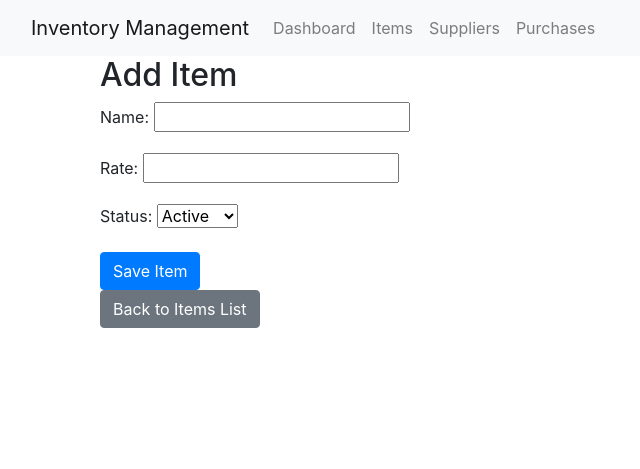
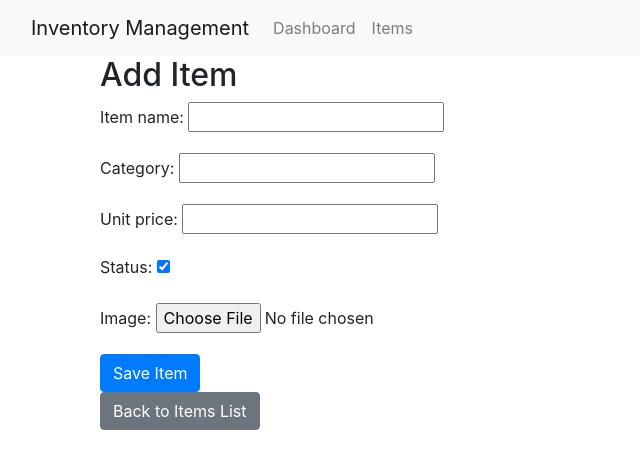
Before and after one commit to Rks950408/Inventory_management_django, a Django app: page /items/items/add/ in a window 1280 px wide. Shown: the top 469 px of the page, without its empty margins (0-640 px from the left). Run offline with Django 5.2, Linux system fonts and the light colour scheme; some libraries are stand-ins or nearby versions.

Commit message:
update item_master

```diff
--- a/inventory_management/inventory_management/settings.py
+++ b/inventory_management/inventory_management/settings.py
@@ -123,6 +123,8 @@ USE_TZ = True
 # https://docs.djangoproject.com/en/5.1/howto/static-files/
 
 STATIC_URL = 'static/'
+MEDIA_URL = '/media/'
+MEDIA_ROOT = BASE_DIR / 'media'
 
 # Default primary key field type
 # https://docs.djangoproject.com/en/5.1/ref/settings/#default-auto-field
--- a/inventory_management/inventory_management/urls.py
+++ b/inventory_management/inventory_management/urls.py
@@ -16,10 +16,11 @@ Including another URLconf
 """
 from django.contrib import admin
 from django.urls import path, include
-
+from django.conf import settings
+from django.conf.urls.static import static
 urlpatterns = [
     path('admin/', admin.site.urls),
     path('items/', include('item_master.urls')),
     path('suppliers/', include('supplier.urls')),
     path('purchases/', include('purchase.urls')),
-]
+]+ static(settings.MEDIA_URL, document_root=settings.MEDIA_ROOT)
--- a/inventory_management/item_master/forms.py
+++ b/inventory_management/item_master/forms.py
@@ -4,4 +4,4 @@ from .models import Item
 class ItemForm(forms.ModelForm):
     class Meta:
         model = Item
-        fields = ['name', 'rate', 'status']  # Add other fields if necessary
+        fields = ['item_name', 'category', 'unit_price', 'status', 'image']
--- a/inventory_management/item_master/models.py
+++ b/inventory_management/item_master/models.py
@@ -1,17 +1,15 @@
 from django.db import models
 
-# Create your models here.
-
 class Item(models.Model):
-    STATUS_CHOICES = [
-        (1, 'Active'),
-        (0, 'Inactive'),
-    ]
-    name = models.CharField(max_length=100)
-    rate = models.DecimalField(max_digits=10, decimal_places=2)
-    status = models.IntegerField(choices=STATUS_CHOICES, default=1)
-    entry_date = models.DateTimeField(auto_now_add=True)
-    user_id = models.IntegerField()
+    item_name = models.CharField(max_length=200)
+    category = models.CharField(max_length=100)
+    unit_price = models.DecimalField(max_digits=10, decimal_places=2)
+    status = models.BooleanField(default=True)
+    image = models.ImageField(upload_to='item_images', blank=True, null=True)
+    added_on = models.DateTimeField(auto_now_add=True)
 
     def __str__(self):
-        return self.name
+        return self.item_name
+
+    class Meta:
+        db_table = 'item_master'
--- a/inventory_management/item_master/templates/item_master/add_item.html
+++ b/inventory_management/item_master/templates/item_master/add_item.html
@@ -5,7 +5,7 @@
 {% block content %}
 <div class="container">
     <h2>Add Item</h2>
-    <form method="post">
+    <form method="post" enctype="multipart/form-data">
         {% csrf_token %}
         {{ form.as_p }}
         <button type="submit" class="btn btn-primary">Save Item</button>
--- a/inventory_management/item_master/urls.py
+++ b/inventory_management/item_master/urls.py
@@ -1,8 +1,8 @@
 from django.urls import path
-from .views import item_list, dashboard,add_item
+from .views import item_list, dashboard, add_item
 
 urlpatterns = [
     path('', item_list, name='item_list'),
     path('dashboard/', dashboard, name='item_dashboard'),
-     path('items/add/', add_item, name='add_item'),
+    path('items/add/', add_item, name='add_item'),
 ]
--- a/inventory_management/item_master/views.py
+++ b/inventory_management/item_master/views.py
@@ -1,4 +1,4 @@
-from django.shortcuts import render, redirect  # Import redirect
+from django.shortcuts import render, redirect
 from .models import Item
 from .forms import ItemForm
 
@@ -7,24 +7,24 @@ def item_list(request):
     items = Item.objects.all()
 
     if search_query:
-        items = items.filter(name__icontains=search_query)
+        items = items.filter(item_name__icontains=search_query)
 
     return render(request, 'item_master/item_list.html', {'items': items, 'search_query': search_query})
 
 def add_item(request):
     if request.method == 'POST':
-        form = ItemForm(request.POST)
+        form = ItemForm(request.POST, request.FILES)  # Include request.FILES for image uploads
         if form.is_valid():
             form.save()
-            return redirect('item_list')  # Changed to match the URL pattern name for item list
+            return redirect('item_list')
     else:
         form = ItemForm()
     return render(request, 'item_master/add_item.html', {'form': form})
 
 def dashboard(request):
     total_items = Item.objects.count()
-    active_items = Item.objects.filter(status=1).count()
-    inactive_items = Item.objects.filter(status=0).count()
+    active_items = Item.objects.filter(status=True).count()
+    inactive_items = Item.objects.filter(status=False).count()
 
     context = {
         'total_items': total_items,
--- a/inventory_management/templates/base.html
+++ b/inventory_management/templates/base.html
@@ -18,12 +18,6 @@
                 <li class="nav-item">
                     <a class="nav-link" href="{% url 'item_list' %}">Items</a>
                 </li>
-                <li class="nav-item">
-                    <a class="nav-link" href="{% url 'supplier_list' %}">Suppliers</a>
-                </li>
-                <li class="nav-item">
-                    <a class="nav-link" href="{% url 'purchase_list' %}">Purchases</a>
-                </li>
             </ul>
         </div>
     </div>
```
Also changed, not shown: inventory_management/item_master/templates/item_master/item_list.html (+14 -5 lines), inventory_management/item_master/media/item_images/1lp.jpeg (added), inventory_management/item_master/media/item_images/WhatsApp_Image_2024-10-16_at_21.35.23_9580d7d8.jpg (added), inventory_management/media/item_images/1lp.jpeg (added).
